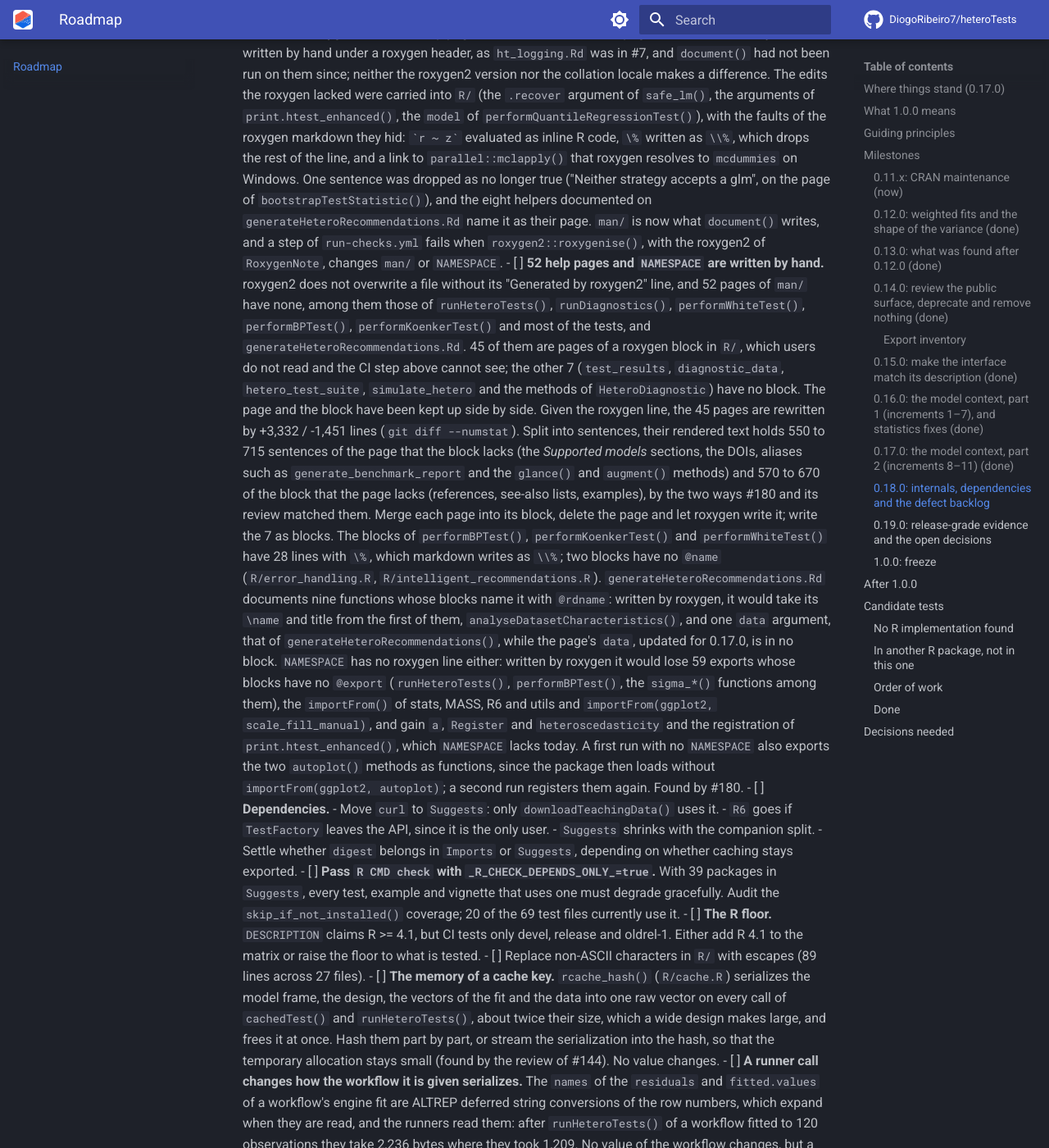
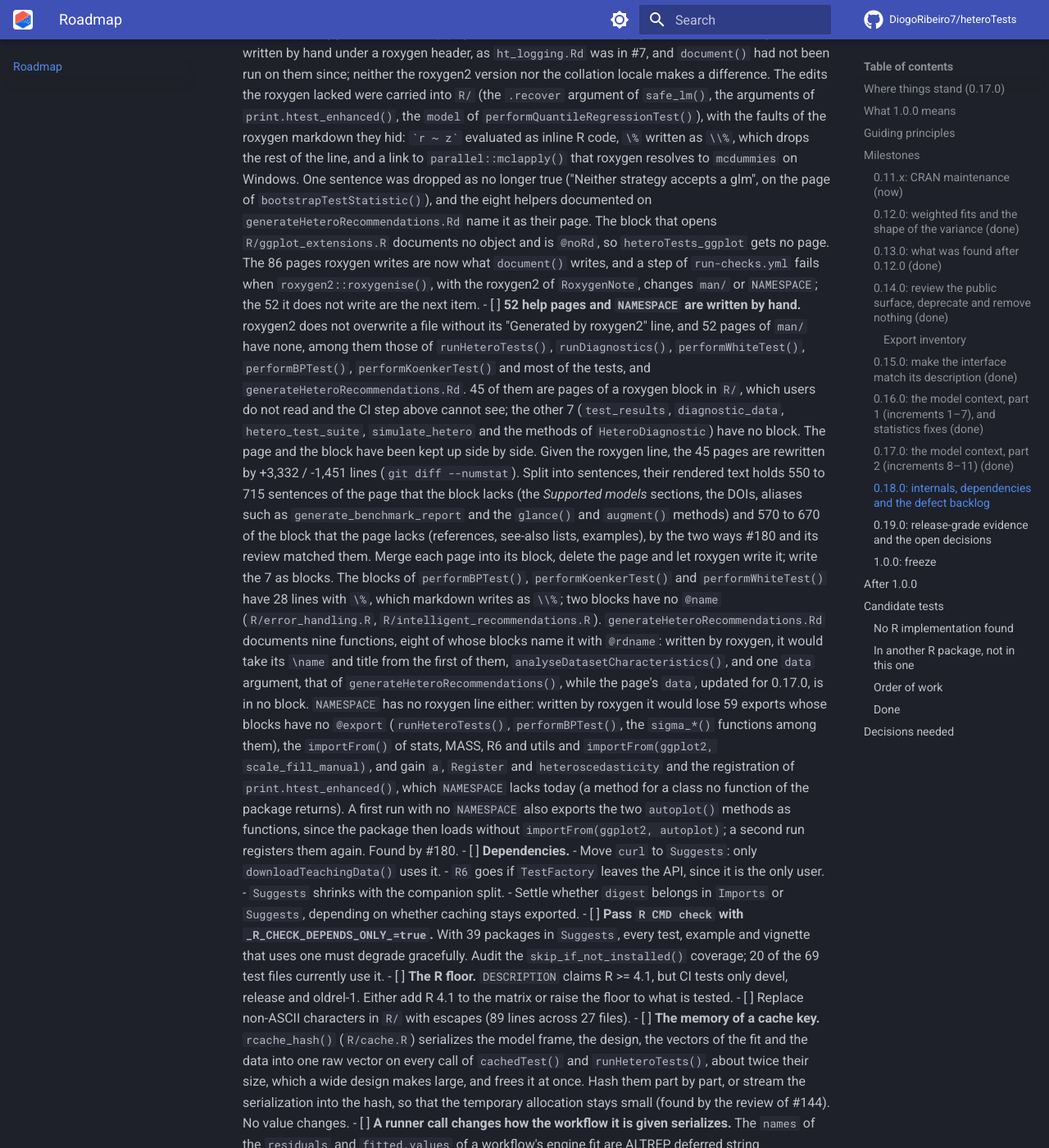
Before and after one commit to DiogoRibeiro7/heteroTests, an MkDocs documentation site: the page built from docs/roadmap.md, in a window 1280 px wide and 1400 px high, scrolled down 47112 px. Shown: the whole window at 82% size. Built offline with MkDocs 1.6.1 and Material for MkDocs 9.7.7, drawn with Linux system fonts in a browser that asks for light colours; comment, search, counter and statistics services are not loaded.

Commit message:
Say that the pages roxygen2 writes, not all of man/, are now its output
The done item said that man/ is now what devtools::document() writes,
but document() does not write the 52 pages without the roxygen line; it
now says so for the 86 it writes, points to the item that follows, and
says that heteroTests_ggplot gets no page. The new item counted "nine
functions whose blocks name" generateHeteroRecommendations.Rd, where
eight blocks do and the ninth is generateHeteroRecommendations() itself,
and now adds that print.htest_enhanced() is a method for a class no
function of the package returns. Found by the automated review of #180.

```diff
--- a/docs/roadmap.md
+++ b/docs/roadmap.md
@@ -2053,9 +2053,11 @@ announced in bold in `NEWS.md`.
     sentence was dropped as no longer true ("Neither strategy accepts a glm",
     on the page of `bootstrapTestStatistic()`), and the eight helpers
     documented on `generateHeteroRecommendations.Rd` name it as their page.
-    `man/` is now what `document()` writes, and a step of `run-checks.yml`
-    fails when `roxygen2::roxygenise()`, with the roxygen2 of `RoxygenNote`,
-    changes `man/` or `NAMESPACE`.
+    The block that opens `R/ggplot_extensions.R` documents no object and is
+    `@noRd`, so `heteroTests_ggplot` gets no page. The 86 pages roxygen writes
+    are now what `document()` writes, and a step of `run-checks.yml` fails
+    when `roxygen2::roxygenise()`, with the roxygen2 of `RoxygenNote`, changes
+    `man/` or `NAMESPACE`; the 52 it does not write are the next item.
 - [ ] **52 help pages and `NAMESPACE` are written by hand.** roxygen2 does
     not overwrite a file without its "Generated by roxygen2" line, and 52
     pages of `man/` have none, among them those of `runHeteroTests()`,
@@ -2077,17 +2079,19 @@ announced in bold in `NEWS.md`.
     `performBPTest()`, `performKoenkerTest()` and `performWhiteTest()` have 28
     lines with `\%`, which markdown writes as `\\%`; two blocks have no
     `@name` (`R/error_handling.R`, `R/intelligent_recommendations.R`).
-    `generateHeteroRecommendations.Rd` documents nine functions whose blocks
-    name it with `@rdname`: written by roxygen, it would take its `\name` and
-    title from the first of them, `analyseDatasetCharacteristics()`, and one
-    `data` argument, that of `generateHeteroRecommendations()`, while the
+    `generateHeteroRecommendations.Rd` documents nine functions, eight of whose
+    blocks name it with `@rdname`: written by roxygen, it would take its
+    `\name` and title from the first of them,
+    `analyseDatasetCharacteristics()`, and one `data` argument, that of
+    `generateHeteroRecommendations()`, while the
     page's `data`, updated for 0.17.0, is in no block. `NAMESPACE` has no
     roxygen line either: written by roxygen it would lose 59 exports whose
     blocks have no `@export` (`runHeteroTests()`, `performBPTest()`, the
     `sigma_*()` functions among them), the `importFrom()` of stats, MASS, R6
     and utils and `importFrom(ggplot2, scale_fill_manual)`, and gain `a`,
     `Register` and `heteroscedasticity` and the registration of
-    `print.htest_enhanced()`, which `NAMESPACE` lacks today. A first run with
+    `print.htest_enhanced()`, which `NAMESPACE` lacks today (a method for a
+    class no function of the package returns). A first run with
     no `NAMESPACE` also exports the two `autoplot()` methods as functions,
     since the package then loads without `importFrom(ggplot2, autoplot)`; a
     second run registers them again. Found by #180.
```
Also changed, not shown: ROADMAP.md (+12 -8 lines).
